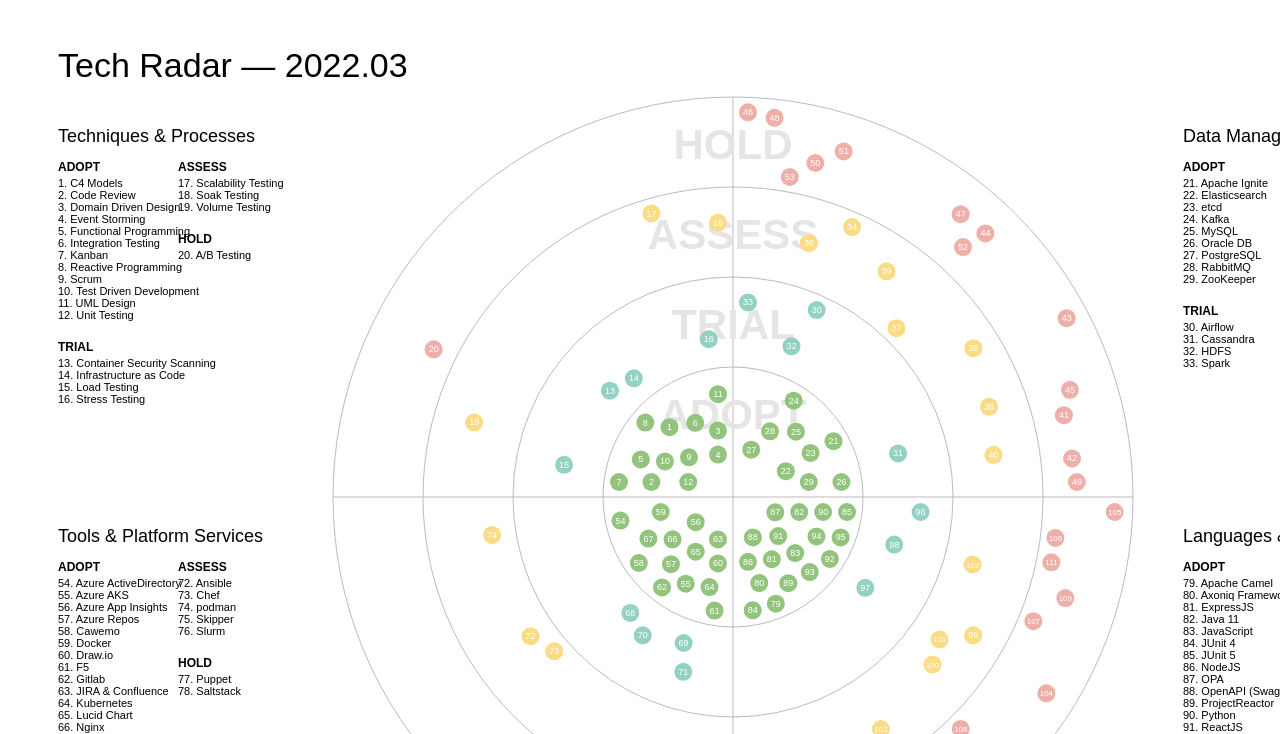
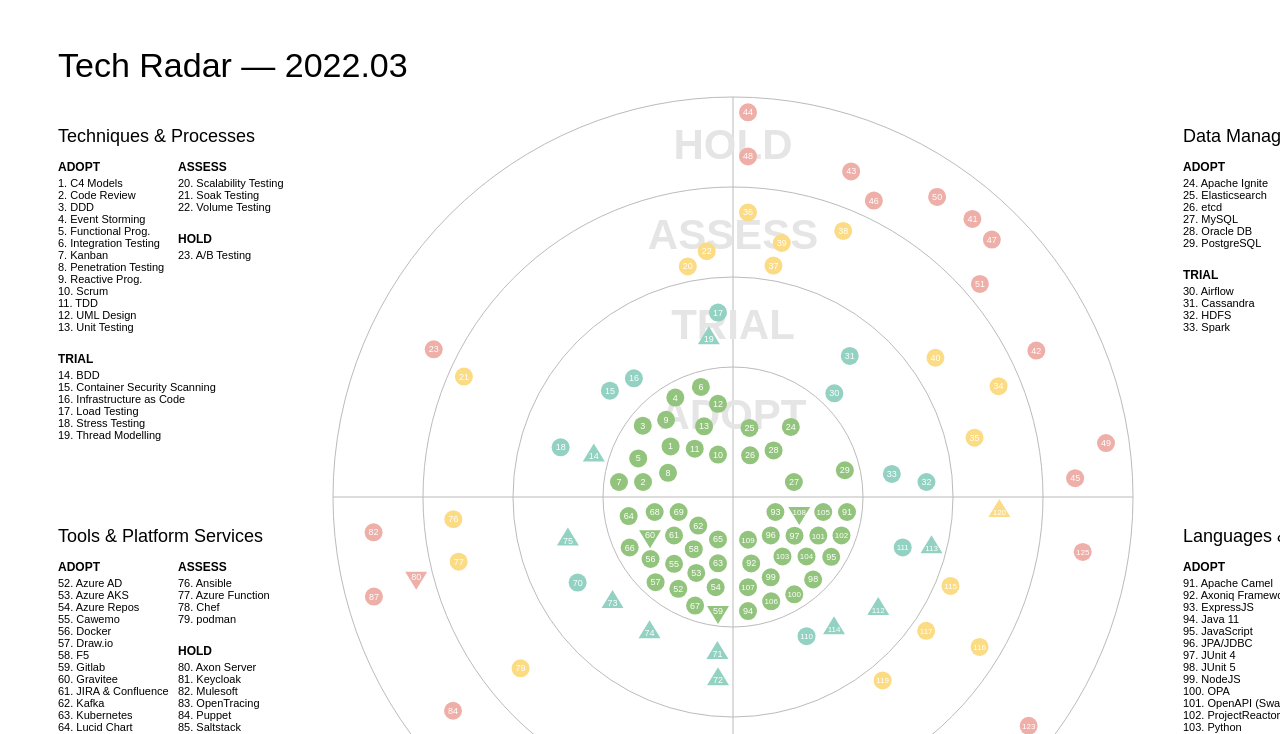
Before and after one commit to yauritux/pdd-tech-radar, a website: page index.html in a window 1280 px wide. Shown: the part 66-800 px from the top of the page. Drawn offline with nearby package versions, Linux system fonts and the light colour scheme.

Commit message:
repositioning

```diff
--- a/index.html
+++ b/index.html
@@ -112,23 +112,30 @@
           {
             quadrant: 2,
             ring: 0,
-            label: "Reactive Programming",
+            label: "Reactive Prog.",
             active: true,
             moved: 0,
           },
           {
             quadrant: 2,
             ring: 0,
-            label: "Functional Programming",
+            label: "Functional Prog.",
             active: true,
             moved: 0,
           },
           {
             quadrant: 2,
             ring: 0,
-            label: "Test Driven Development",
+            label: "TDD",
             active: true,
             moved: 0,
+          },
+          {
+            quadrant: 2,
+            ring: 1,
+            label: "BDD",
+            active: true,
+            moved: 1,
           },
           {
             quadrant: 2,
@@ -136,6 +143,20 @@
             label: "Unit Testing",
             active: true,
             moved: 0,
+          },
+          {
+            quadrant: 2,
+            ring: 0,
+            label: "Penetration Testing",
+            active: true,
+            moved: 0,
+          },
+          {
+            quadrant: 2,
+            ring: 1,
+            label: "Thread Modelling",
+            active: true,
+            moved: 1,
           },
           {
             quadrant: 2,
@@ -189,7 +210,7 @@
           {
             quadrant: 2,
             ring: 0,
-            label: "Domain Driven Design",
+            label: "DDD",
             active: true,
             moved: 0,
           },
@@ -238,14 +259,28 @@
             moved: 0,
           },
           {
-            quadrant: 3,
+            quadrant: 1,
             ring: 3,
             label: "YARN",
             active: true,
             moved: 0,
           },
           {
-            quadrant: 3,
+            quadrant: 1,
+            ring: 1,
+            label: "Webpack",
+            active: true,
+            moved: 1,
+          },
+          {
+            quadrant: 1,
+            ring: 0,
+            label: "NPM",
+            active: true,
+            moved: 0,
+          },
+          {
+            quadrant: 1,
             ring: 3,
             label: "Keycloak",
             active: true,
@@ -391,7 +426,7 @@
             moved: 0,
           },
           {
-            quadrant: 3,
+            quadrant: 1,
             ring: 0,
             label: "ZooKeeper",
             active: true,
@@ -409,7 +444,7 @@
             ring: 1,
             label: "Terraform",
             active: true,
-            moved: 0,
+            moved: 1,
           },
           {
             quadrant: 1,
@@ -441,7 +476,7 @@
           },
           {
             quadrant: 1,
-            ring: 1,
+            ring: 2,
             label: "Azure Function",
             active: true,
             moved: 0,
@@ -534,32 +569,57 @@
             ring: 0,
             label: "Gitlab",
             active: true,
+            moved: -1,
+          },
+          {
+            quadrant: 1,
+            ring: 0,
+            label: "Azure AD",
+            active: true,
             moved: 0,
           },
           {
             quadrant: 1,
-            ring: 0,
-            label: "Azure ActiveDirectory",
+            ring: 1,
+            label: "Azure App Insights",
+            active: true,
+            moved: 1,
+          },
+          {
+            quadrant: 1,
+            ring: 3,
+            label: "OpenTracing",
+            link: "https://opentracing.io",
             active: true,
             moved: 0,
           },
           {
             quadrant: 1,
             ring: 0,
-            label: "Azure App Insights",
+            label: "Gravitee",
+            link: "http://gravitee.io/",
             active: true,
-            moved: 0,
+            moved: -1,
           },
           {
             quadrant: 1,
             ring: 1,
-            label: "OpenTracing",
+            label: "OpenTelemetry",
+            link: "https://opentelemetry.io/",
             active: true,
-            moved: 0,
+            moved: 1,
           },
           {
             quadrant: 1,
-            ring: 2,
+            ring: 1,
+            label: "Jaeger",
+            link: "https://www.jaegertracing.io/",
+            active: true,
+            moved: 1,
+          },
+          {
+            quadrant: 1,
+            ring: 3,
             label: "Skipper",
             active: true,
             link: "https://www.skipper18.com/",
@@ -567,8 +627,9 @@
           },
           {
             quadrant: 1,
-            ring: 2,
+            ring: 3,
             label: "Slurm",
+            link: "https://slurm.schedmd.com/overview.html",
             active: true,
             moved: 0,
           },
@@ -603,7 +664,7 @@
             moved: 0,
           },
           {
-            quadrant: 0,
+            quadrant: 1,
             ring: 3,
             label: "Mulesoft",
             link: "https://www.mulesoft.com/",
@@ -627,7 +688,7 @@
             moved: 0,
           },
           {
-            quadrant: 0,
+            quadrant: 1,
             ring: 3,
             label: "WSO2 MicroIntegrator",
             link: "https://wso2.com/integration/micro-integrator/",
@@ -635,7 +696,7 @@
             moved: 0,
           },
           {
-            quadrant: 0,
+            quadrant: 1,
             ring: 3,
             label: "WSO2 IdentityServer",
             link: "https://wso2.com/identity-server/user-management/",
@@ -713,7 +774,7 @@
             label: "Puppeeter",
             link: "https://devdocs.io/puppeteer/",
             active: true,
-            moved: 0,
+            moved: 1,
           },
           {
             quadrant: 0,
@@ -728,14 +789,6 @@
             ring: 2,
             label: "GraphQL",
             link: "https://graphql.org/",
-            active: true,
-            moved: 0,
-          },
-          {
-            quadrant: 0,
-            ring: 3,
-            label: "Haskell",
-            link: "https://www.haskell.org/",
             active: true,
             moved: 0,
           },
@@ -756,6 +809,35 @@
           {
             quadrant: 0,
             ring: 0,
+            label: "SpringWebMVC",
+            active: true,
+            moved: -1,
+          },
+          {
+            quadrant: 0,
+            ring: 0,
+            label: "SpringWebFlux",
+            active: true,
+            moved: 0,
+          },
+          {
+            quadrant: 0,
+            ring: 0,
+            label: "JPA/JDBC",
+            active: true,
+            moved: 0,
+          },
+          {
+            quadrant: 0,
+            ring: 1,
+            label: "R2DBC",
+            link: "https://r2dbc.io/",
+            active: true,
+            moved: 1,
+          },
+          {
+            quadrant: 0,
+            ring: 0,
             label: "Testcontainers",
             link: "https://www.testcontainers.org/",
             active: true,
@@ -767,6 +849,13 @@
             label: "Axoniq Framework",
             active: true,
             moved: 0,
+          },
+          {
+            quadrant: 1,
+            ring: 3,
+            label: "Axon Server",
+            active: true,
+            moved: -1,
           },
           {
             quadrant: 0,
@@ -820,17 +909,17 @@
           },
           {
             quadrant: 0,
-            ring: 3,
+            ring: 2,
             label: "Swift",
             active: true,
-            moved: 0,
+            moved: 1,
           },
           {
             quadrant: 0,
-            ring: 0,
+            ring: 1,
             label: "TypeScript",
             active: true,
-            moved: 0,
+            moved: 1,
           },
           {
             quadrant: 1,
@@ -862,7 +951,7 @@
             moved: 0,
           },
           {
-            quadrant: 3,
+            quadrant: 1,
             ring: 0,
             label: "Kafka",
             link: "https://kafka.apache.org/",
@@ -870,7 +959,7 @@
             moved: 0,
           },
           {
-            quadrant: 3,
+            quadrant: 1,
             ring: 0,
             label: "RabbitMQ",
             link: "https://www.rabbitmq.com/",
```
Also changed, not shown: radar.js (+8 -0 lines).
